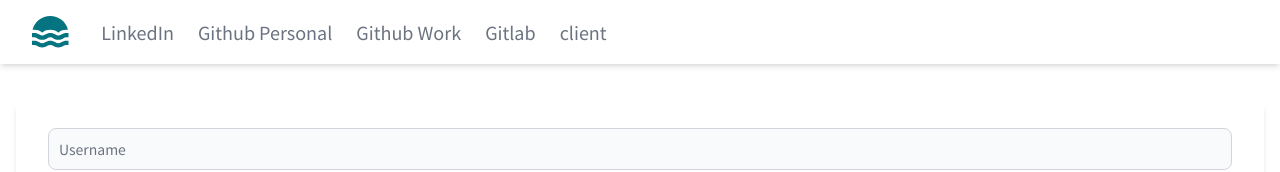
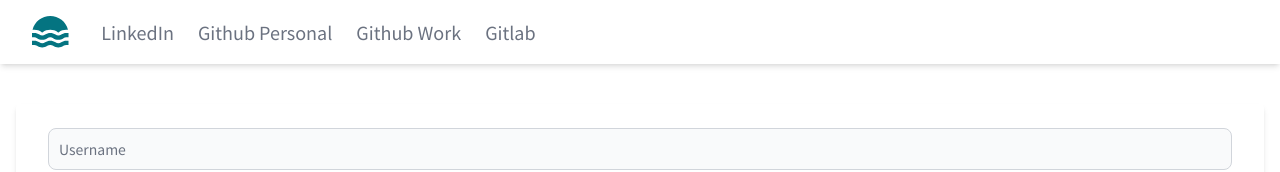
Before and after one commit to MirzaChilman/atask-fe, a Next.js app: page / in a window 1280 px wide. Shown: the top 172 px of the page. Built offline with nearby package versions, Linux system fonts and the light colour scheme; no server answers.

Commit message:
feat: make the repo clickable

```diff
--- a/src/components/Navbar/index.tsx
+++ b/src/components/Navbar/index.tsx
@@ -6,7 +6,6 @@ export const NavItems = [
   { title: "Github Personal", href: "/github/mirzachilman" },
   { title: "Github Work", href: "/github/mirza-garin" },
   { title: "Gitlab", href: "/gitlab/mirzachilman" },
-  { title: "client", href: "/client" },
 ];
 
 const Navbar = () => {
--- a/src/components/Repos/index.tsx
+++ b/src/components/Repos/index.tsx
@@ -19,6 +19,7 @@ const Repos = ({ items }: Props) => {
         const repositories = repoUser.get(item.login) || [];
         const children = repositories.map((repo) => (
           <Card key={repo.id} className="my-2">
+            <a href={repo.html_url} target="_blank" rel="noopener noreferrer">
               <div className="flex justify-between">
                 <p className="font-bold">{repo.name}</p>
                 <div className="flex items-center gap-1">
@@ -36,6 +37,7 @@ const Repos = ({ items }: Props) => {
                 </div>
               </div>
               <p>{repo.description}</p>
+            </a>
           </Card>
         ));
 
```
Also changed, not shown: 1 other file (tests, documents, lock files or other folders). Lines whose indentation alone changed are shown as unchanged.
